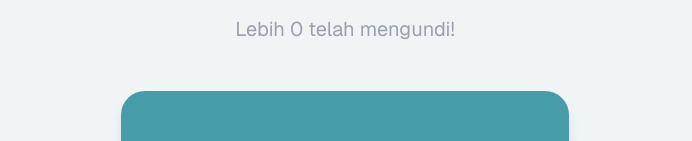
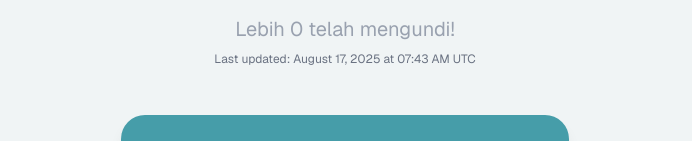
Before and after one commit to luqhardy/Vocalaysia, a Next.js app: page / in a window 1280 px wide. Shown: the part 532-673 px from the top of the page, without its empty margins (295-987 px from the left). Built offline with nearby package versions, Linux system fonts and the light colour scheme; no server answers; the database is empty.

Commit message:
バグ修正

```diff
--- a/src/app/page.tsx
+++ b/src/app/page.tsx
@@ -6,6 +6,10 @@ import { MapView } from '@/components/MapView';
 import Image from 'next/image';
 
 // This page is a Server Component, so we can make it async and fetch data directly.
+// We're setting revalidate to 60 seconds. This means Vercel will cache the page
+// but regenerate it if a request comes in after 60 seconds, ensuring data is fresh
+// without hitting the database on every single request.
+export const revalidate = 60;
 
 export default async function HomePage() {
 
@@ -36,6 +40,7 @@ export default async function HomePage() {
   const states: MalaysianState[] = stateRes.data || [];
   const totalVotes: number = voteCountRes.count || 0;
   const votes: { producer_id: number; state_id: number }[] = votesRes.data || [];
+  const lastUpdated = new Date().toISOString();
 
   // Calculate top-voted producer per state
   const topProducerByState: Record<number, Producer | null> = {};
@@ -68,7 +73,7 @@ export default async function HomePage() {
       </div>
 
       <div className="relative w-full max-w-4xl">
-        <ResultsDisplay totalVotes={totalVotes} />
+        <ResultsDisplay totalVotes={totalVotes} lastUpdated={lastUpdated} />
       </div>
 
       <main className="w-full flex justify-center">
--- a/src/components/ResultsDisplay.tsx
+++ b/src/components/ResultsDisplay.tsx
@@ -1,15 +1,30 @@
 
 interface ResultsDisplayProps {
   totalVotes: number;
+  lastUpdated: string;
 }
 
-export function ResultsDisplay({ totalVotes }: ResultsDisplayProps) {
+export function ResultsDisplay({ totalVotes, lastUpdated }: ResultsDisplayProps) {
+  const lastUpdatedDate = new Date(lastUpdated);
+
+  // Using toLocaleString will format the date according to the user's browser settings,
+  // which is great for international audiences.
+  const formattedDate = lastUpdatedDate.toLocaleString(undefined, {
+    year: 'numeric',
+    month: 'long',
+    day: 'numeric',
+    hour: '2-digit',
+    minute: '2-digit',
+    timeZoneName: 'short',
+  });
+
   return (
     <div className="text-center my-12 text-gray-400">
       <h1 className="text-5xl md:text-7xl font-bold tracking-tighter">
         Over <span className="text-gray-800">{totalVotes.toLocaleString()}</span> total entries!
       </h1>
       <p className="text-xl mt-2">Lebih {totalVotes.toLocaleString()} telah mengundi!</p>
+      <p className="text-xs mt-2 text-gray-500">Last updated: {formattedDate}</p>
     </div>
   );
 }
```
